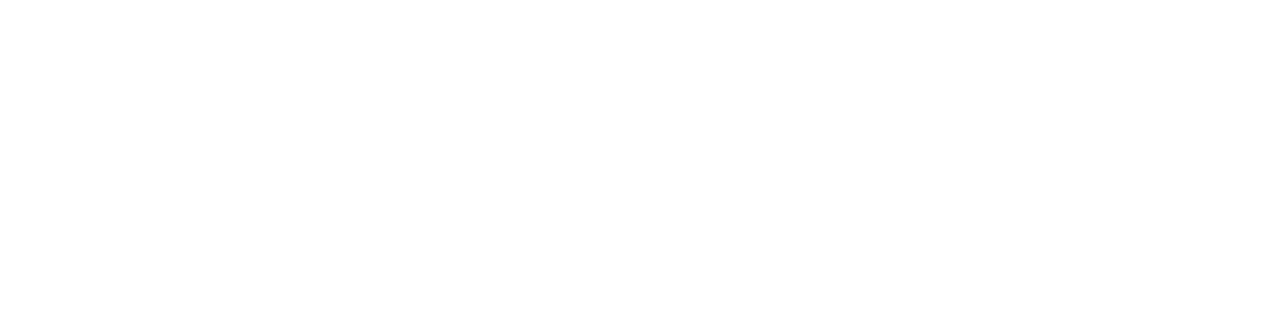
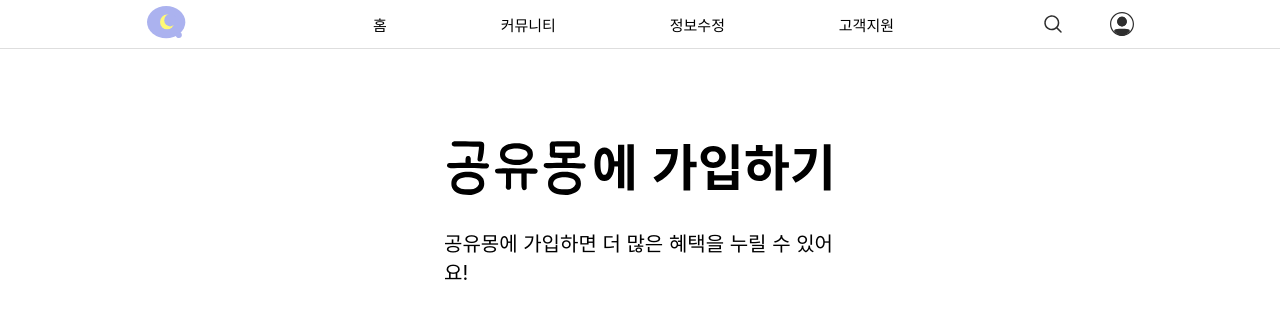
Before and after one commit to Team-Journal/Journal-Frontend, a React (Create React App) app: page /signup in a window 1280 px wide. Shown: the top 318 px of the page. Built offline with nearby package versions, Linux system fonts and the light colour scheme; the HTML template or start-up script is replaced by a standard one.

Commit message:
✨ :: 회원가입 페이지 퍼블리싱

```diff
--- a/src/pages/signup/index.tsx
+++ b/src/pages/signup/index.tsx
@@ -1,11 +1,41 @@
-import React from 'react'
+import styled from 'styled-components';
+import MainHeader from '../../components/main-header';
+import text from '../../assets/svgs/text_logo.svg';
+import SignupForm from '../../components/signup';
 
 const Signup = () => {
   return (
     <div>
-
+      <MainHeader />
+      <Container>
+        <TextImage src={text} alt="텍스트" />
+        <Desc>공유몽에 가입하면 더 많은 혜택을 누릴 수 있어요!</Desc>
+      </Container>
+      <FormContainer>
+        <SignupForm />
+      </FormContainer>
     </div>
   )
 }
 
 export default Signup;
+
+const FormContainer = styled.div`
+  display: flex;
+  margin-top: 300px;
+  justify-content: center;
+`
+
+const Desc = styled.p`
+  font-size: 20px;
+`
+
+const TextImage = styled.img`
+  margin-top: 129px;
+`
+
+const Container = styled.div`
+  width: 392px;
+  height: 75px;
+  margin: 0 auto;
+`
```
